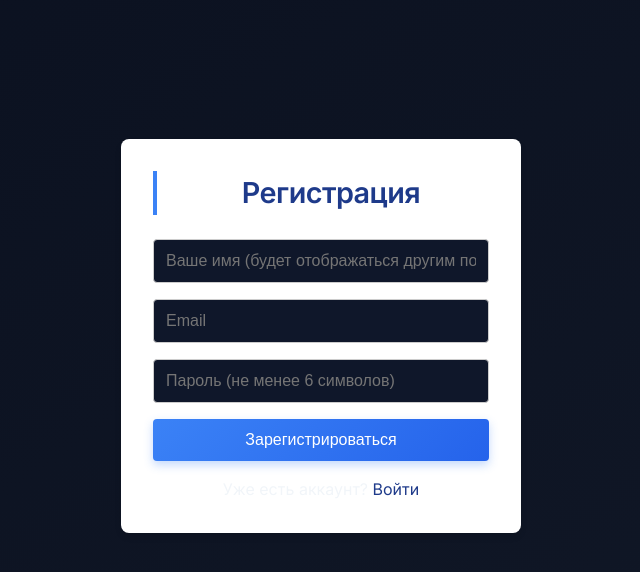
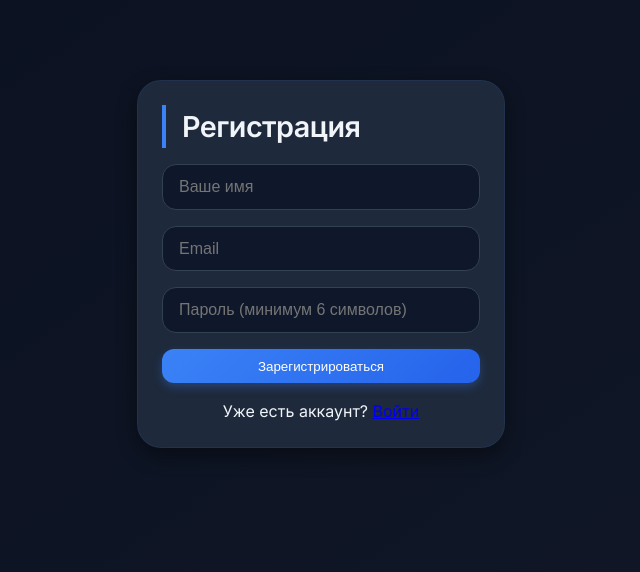
Before and after one commit to Check03/bank-main, a React (Create React App) app in the folder bank-app/: page /register in a window 1280 px wide. Shown: the top 572 px of the page, without its empty margins (319-959 px from the left). Built offline with nearby package versions, Linux system fonts and the light colour scheme; no server answers.

Commit message:
modified:   bank-app/firestore.rules 	modified:   bank-app/src/components/Contacts.js 	modified:   bank-app/src/components/Register.js 	modified:   bank-app/src/index.css

```diff
--- a/bank-app/src/components/Contacts.js
+++ b/bank-app/src/components/Contacts.js
@@ -2,7 +2,7 @@ import { useState, useEffect } from "react";
 import { useNavigate } from "react-router-dom";
 import { useAuth } from "../context/AuthContext";
 import { db } from "../firebase";
-import { collection, addDoc, serverTimestamp, doc, getDoc, deleteDoc, onSnapshot } from "firebase/firestore";
+import { collection, addDoc, serverTimestamp, doc, deleteDoc, onSnapshot } from "firebase/firestore";
 
 export default function Contacts() {
   const { currentUser } = useAuth();
@@ -45,21 +45,23 @@ export default function Contacts() {
   );
 
   const addContact = async (user) => {
+  // Проверка, что у пользователя есть имя и email
+  if (!user.name || !user.email) {
+    setMessage("Некорректные данные пользователя");
+    return;
+  }
   try {
-      const friendRef = doc(db, "users", user.id);
-      const friendSnap = await getDoc(friendRef);
-      if (!friendSnap.exists()) throw new Error("Пользователь не найден");
-      const friendData = friendSnap.data();
     await addDoc(collection(db, "users", currentUser.uid, "friends"), {
       friendId: user.id,
-        friendName: friendData.name,
-        friendEmail: friendData.email,
+      friendName: user.name,
+      friendEmail: user.email,
       addedAt: serverTimestamp()
     });
-      setMessage(`Контакт ${friendData.name} добавлен`);
+    setMessage(`Контакт ${user.name} добавлен`);
     setTimeout(() => setMessage(""), 3000);
     setSearchTerm("");
   } catch (err) {
+    console.error("Ошибка добавления контакта:", err);
     setMessage("Ошибка добавления контакта");
   }
 };
--- a/bank-app/src/components/Register.js
+++ b/bank-app/src/components/Register.js
@@ -17,7 +17,7 @@ export default function Register() {
     setError("");
     setLoading(true);
 
-    // 1. Проверка уникальности имени
+    // Проверка уникальности имени
     try {
       const usersRef = collection(db, "users");
       const q = query(usersRef, where("name", "==", name));
@@ -28,17 +28,16 @@ export default function Register() {
         return;
       }
     } catch (err) {
-      setError("Ошибка проверки уникальности имени");
+      setError("Ошибка проверки имени");
       setLoading(false);
       return;
     }
 
-    // 2. Создание пользователя в Authentication
     try {
       const userCredential = await createUserWithEmailAndPassword(auth, email, password);
       const user = userCredential.user;
 
-      // 3. Создание документа пользователя в Firestore
+      // ✅ Сохраняем имя, email и роль
       await setDoc(doc(db, "users", user.uid), {
         name: name,
         email: email,
@@ -46,7 +45,7 @@ export default function Register() {
         createdAt: new Date().toISOString()
       });
 
-      // 4. Создание первого счёта (основной, рублёвый)
+      // ✅ Создаём первый счёт (основной)
       const accountsRef = collection(db, "users", user.uid, "accounts");
       await setDoc(doc(accountsRef, "main"), {
         name: "Основной",
@@ -56,7 +55,6 @@ export default function Register() {
         createdAt: new Date().toISOString()
       });
 
-      // 5. Перенаправление на дашборд
       navigate("/dashboard");
     } catch (err) {
       setError("Ошибка регистрации. Возможно, email уже используется.");
@@ -67,105 +65,20 @@ export default function Register() {
   };
 
   return (
-    <div style={styles.container}>
-      <div style={styles.card}>
-        <h2 style={styles.title}>Регистрация</h2>
-        {error && <div style={styles.error}>{error}</div>}
-        <form onSubmit={handleSubmit} style={styles.form}>
-          <input
-            type="text"
-            placeholder="Ваше имя (будет отображаться другим пользователям)"
-            value={name}
-            onChange={(e) => setName(e.target.value)}
-            style={styles.input}
-            required
-          />
-          <input
-            type="email"
-            placeholder="Email"
-            value={email}
-            onChange={(e) => setEmail(e.target.value)}
-            style={styles.input}
-            required
-          />
-          <input
-            type="password"
-            placeholder="Пароль (не менее 6 символов)"
-            value={password}
-            onChange={(e) => setPassword(e.target.value)}
-            style={styles.input}
-            required
-            minLength="6"
-          />
-          <button type="submit" style={styles.button} disabled={loading}>
-            {loading ? "Регистрация..." : "Зарегистрироваться"}
-          </button>
+    <div className="container" style={{ maxWidth: "400px", margin: "3rem auto" }}>
+      <div className="card">
+        <h2>Регистрация</h2>
+        {error && <div className="error-message">{error}</div>}
+        <form onSubmit={handleSubmit} style={{ display: "flex", flexDirection: "column", gap: "1rem" }}>
+          <input type="text" placeholder="Ваше имя" value={name} onChange={e => setName(e.target.value)} required />
+          <input type="email" placeholder="Email" value={email} onChange={e => setEmail(e.target.value)} required />
+          <input type="password" placeholder="Пароль (минимум 6 символов)" value={password} onChange={e => setPassword(e.target.value)} required minLength="6" />
+          <button type="submit" disabled={loading} className="button-primary">{loading ? "Регистрация..." : "Зарегистрироваться"}</button>
         </form>
-        <p style={styles.linkText}>
-          Уже есть аккаунт? <Link to="/login" style={styles.link}>Войти</Link>
+        <p style={{ marginTop: "1rem", textAlign: "center" }}>
+          Уже есть аккаунт? <Link to="/login">Войти</Link>
         </p>
       </div>
     </div>
   );
 }
-
-const styles = {
-  container: {
-    display: "flex",
-    justifyContent: "center",
-    alignItems: "center",
-    minHeight: "80vh",
-    padding: "1rem"
-  },
-  card: {
-    backgroundColor: "white",
-    padding: "2rem",
-    borderRadius: "8px",
-    boxShadow: "0 4px 6px rgba(0,0,0,0.1)",
-    width: "100%",
-    maxWidth: "400px"
-  },
-  title: {
-    textAlign: "center",
-    marginBottom: "1.5rem",
-    color: "#1e3a8a"
-  },
-  error: {
-    backgroundColor: "#fee2e2",
-    color: "#dc2626",
-    padding: "0.5rem",
-    borderRadius: "4px",
-    marginBottom: "1rem",
-    textAlign: "center"
-  },
-  form: {
-    display: "flex",
-    flexDirection: "column",
-    gap: "1rem"
-  },
-  input: {
-    padding: "0.75rem",
-    border: "1px solid #ccc",
-    borderRadius: "4px",
-    fontSize: "1rem",
-    width: "100%"
-  },
-  button: {
-    backgroundColor: "#1e3a8a",
-    color: "white",
-    padding: "0.75rem",
-    border: "none",
-    borderRadius: "4px",
-    fontSize: "1rem",
-    cursor: "pointer",
-    width: "100%"
-  },
-  linkText: {
-    textAlign: "center",
-    marginTop: "1rem"
-  },
-  link: {
-    color: "#1e3a8a",
-    textDecoration: "none"
-  }
-};
```
Also changed, not shown: bank-app/src/index.css (line endings or trailing spaces), 1 other file (tests, documents, lock files or other folders). Lines whose indentation alone changed are shown as unchanged.
